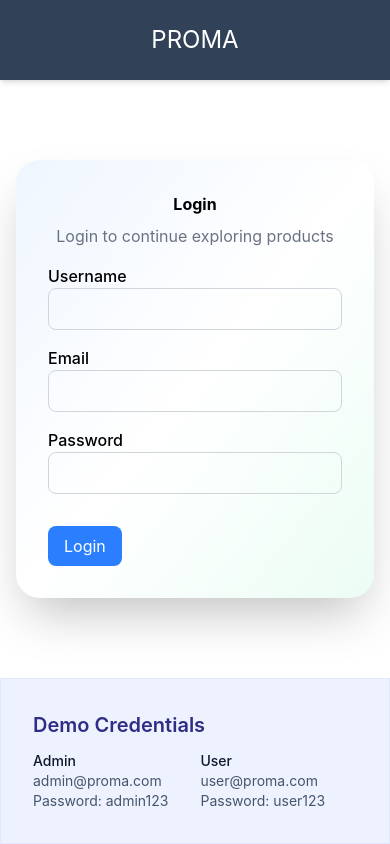
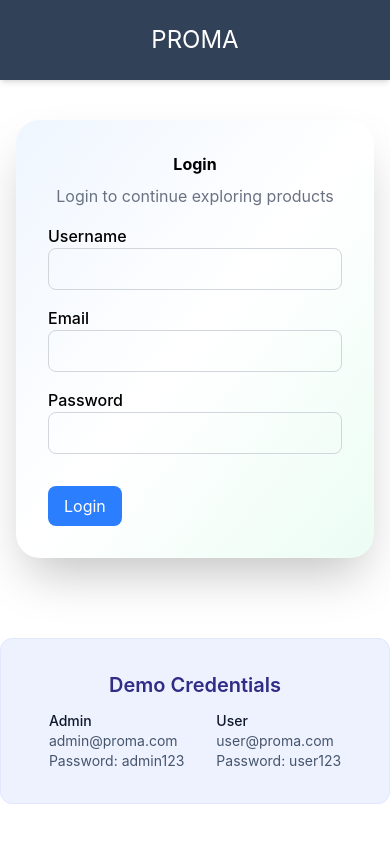
Before and after one commit to Achintya-92/proma-admin-dashboard, a React (Vite) app in the folder PROMANA/: page / in a window 390 px wide. Built offline with nearby package versions, Linux system fonts and the light colour scheme; no server answers.

Commit message:
Changed Responsivene logic

```diff
--- a/PROMANA/src/auth/LoginPage.jsx
+++ b/PROMANA/src/auth/LoginPage.jsx
@@ -30,12 +30,12 @@ e.preventDefault();
 
 return (
     <>
-    <div className="h-20 bg-slate-700 flex justify-center items-center shadow-md mb-8">
+    <div className="h-20 bg-slate-700 shadow-md flex items-center justify-center">
      <h1 className="text-2xl md:text-3xl lg:text-4xl text-white">
       PROMA
      </h1>
     </div>
- <div className="relative bg-light min-h-[80%] flex justify-center items-center px-4">
+ <div className="relative bg-light flex justify-center px-4 py-10">
       <div className="w-full
       max-w-md
       p-8
@@ -43,7 +43,6 @@ return (
       bg-white
       shadow-2xl
       rounded-3xl
-      mt-12
     bg-gradient-to-br from-blue-50 via-white to-emerald-50
     hover:scale-103
     transition
@@ -98,12 +97,12 @@ return (
           </form>
       </div>
     </div>
-    <div className="fixed bottom-0 w-[100vw]  border border-indigo-100 bg-indigo-50 p-8">
-       <p className="text-xl font-semibold text-indigo-900">
+    <div className="flex justify-center py-10">
+    <div className="w-full max-w-md border border-indigo-100 bg-indigo-50 p-8 rounded-xl">
+       <p className="text-xl font-semibold text-indigo-900 w-full flex justify-center">
     Demo Credentials
   </p>
-  <div className="flex gap-8">
-
+  <div className="w-full flex justify-center gap-8">
   <div className="mt-3 space-y-3 text-sm">
     <div>
       <p className="font-medium text-slate-900">Admin</p>
@@ -127,6 +126,7 @@ return (
     </div>
 </div>
   </div>
+    </div>
 </div>
     </>
   )
--- a/PROMANA/src/products/components/ProductRow.jsx
+++ b/PROMANA/src/products/components/ProductRow.jsx
@@ -10,6 +10,8 @@ function ProductRow({
   const navigate = useNavigate();
 
   const handleRowClick = () => {
+   let tr=document.querySelector("tr");
+   tr.style.backgroundColor="slate";
     navigate(
       isAdmin
         ? `/admin/products/${product.id}`
--- a/PROMANA/src/products/pages/ProductDetails.jsx
+++ b/PROMANA/src/products/pages/ProductDetails.jsx
@@ -1,11 +1,11 @@
-import { useParams } from "react-router-dom";
+import { useParams, useNavigate } from "react-router-dom";
 import { useProducts } from "../context/ProdContext";
 import { useState } from "react";
+
 
 export default function ProductDetails() {
   const { id } = useParams();
   const [mainImage, setMainImage] = useState(0);
-
   const { products = [], error, loading } = useProducts();
 
   const product = products.find(
@@ -27,7 +27,6 @@ export default function ProductDetails() {
   return (
     <div className="bg-light px-4 py-6 sm:px-6 lg:px-16">
       {/* HEADER */}
-
       <div className="mb-8">
         <h1 className="text-2xl font-bold text-slate-900 sm:text-3xl lg:text-4xl">
           Product Details
```
